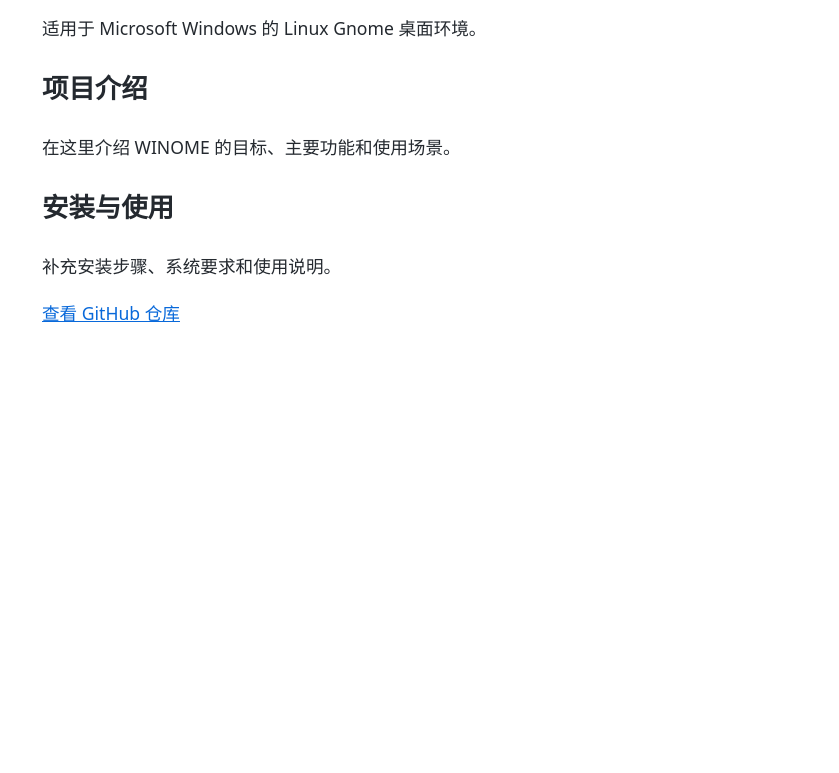
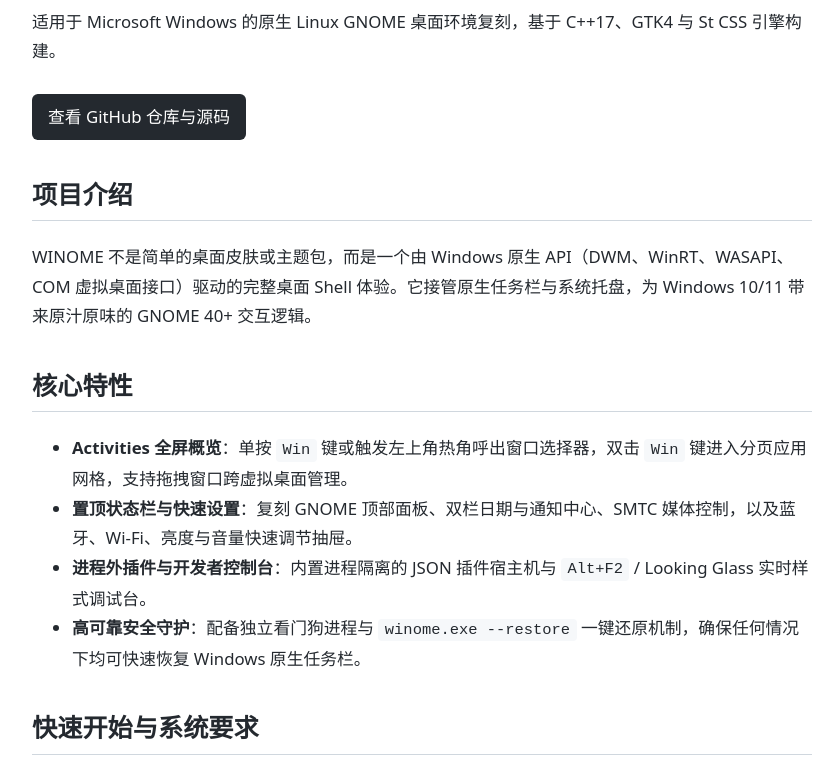
Before and after one commit to AOE20000/WINOME, a plain HTML site: page docs/docs/index.html in a window 1280 px wide. Shown: the part 133-906 px from the top of the page, without its empty margins (218-1057 px from the left). Before the commit the page ends 800 px from the top, so only its background shows below. Drawn offline with Linux system fonts and the light colour scheme.

Commit message:
Update index.html with Chinese localization and content

```diff
--- a/docs/docs/index.html
+++ b/docs/docs/index.html
@@ -3,31 +3,63 @@
 <head>
   <meta charset="utf-8">
   <meta name="viewport" content="width=device-width, initial-scale=1">
-  <title>WINOME — Windows GNOME Shell</title>
+  <title>WINOME — 适用于 Windows 的原生 GNOME Shell 桌面环境</title>
+  <meta name="description" content="WINOME 是一款基于 C++17 与 GTK4 的 Windows 桌面环境，在 Windows 10/11 上原生复刻 Linux GNOME Shell 交互体验，支持 Activities 概览、顶栏状态区、动态虚拟桌面与插件扩展。">
+  <meta name="keywords" content="WINOME, Windows GNOME, Windows 桌面环境, GNOME Shell Windows, Windows 11 美化, 替代 Explorer, GTK4">
+  <link rel="canonical" href="https://github.io">
   <meta name="google-site-verification" content="KDNwbrnQGs_3TjjicvcNecAX2chNAJ1Zy_TVIzu6aOY" />
   <style>
     body {
-      max-width: 760px;
+      max-width: 780px;
       margin: 4rem auto;
       padding: 0 1.25rem;
-      font: 1.1rem/1.7 system-ui, sans-serif;
+      font: 1.05rem/1.75 system-ui, -apple-system, sans-serif;
       color: #24292f;
     }
-    a { color: #0969da; }
+    h1 { margin-bottom: 0.25rem; }
+    h2 { margin-top: 2rem; border-bottom: 1px solid #d0d7de; padding-bottom: 0.3rem; }
+    a { color: #0969da; text-decoration: none; }
+    a:hover { text-decoration: underline; }
+    .btn {
+      display: inline-block;
+      margin-top: 0.75rem;
+      padding: 0.5rem 1rem;
+      background: #24292f;
+      color: #fff;
+      border-radius: 6px;
+      font-weight: 500;
+    }
+    .btn:hover { background: #32383f; text-decoration: none; }
+    code { background: #f6f8fa; padding: 0.15rem 0.4rem; border-radius: 4px; font-size: 0.92em; }
   </style>
 </head>
 <body>
-  <h1>WINOME</h1>
-  <p>适用于 Microsoft Windows 的 Linux Gnome 桌面环境。</p>
+  <header>
+    <h1>WINOME — Windows GNOME Shell</h1>
+    <p>适用于 Microsoft Windows 的原生 Linux GNOME 桌面环境复刻，基于 C++17、GTK4 与 St CSS 引擎构建。</p>
+    <p>
+      <a class="btn" href="https://github.com/AOE20000/WINOME">查看 GitHub 仓库与源码</a>
+    </p>
+  </header>
 
-  <h2>项目介绍</h2>
-  <p>在这里介绍 WINOME 的目标、主要功能和使用场景。</p>
+  <main>
+    <h2>项目介绍</h2>
+    <p>WINOME 不是简单的桌面皮肤或主题包，而是一个由 Windows 原生 API（DWM、WinRT、WASAPI、COM 虚拟桌面接口）驱动的完整桌面 Shell 体验。它接管原生任务栏与系统托盘，为 Windows 10/11 带来原汁原味的 GNOME 40+ 交互逻辑。</p>
 
-  <h2>安装与使用</h2>
-  <p>补充安装步骤、系统要求和使用说明。</p>
+    <h2>核心特性</h2>
+    <ul>
+      <li><strong>Activities 全屏概览</strong>：单按 <code>Win</code> 键或触发左上角热角呼出窗口选择器，双击 <code>Win</code> 键进入分页应用网格，支持拖拽窗口跨虚拟桌面管理。</li>
+      <li><strong>置顶状态栏与快速设置</strong>：复刻 GNOME 顶部面板、双栏日期与通知中心、SMTC 媒体控制，以及蓝牙、Wi-Fi、亮度与音量快速调节抽屉。</li>
+      <li><strong>进程外插件与开发者控制台</strong>：内置进程隔离的 JSON 插件宿主机与 <code>Alt+F2</code> / Looking Glass 实时样式调试台。</li>
+      <li><strong>高可靠安全守护</strong>：配备独立看门狗进程与 <code>winome.exe --restore</code> 一键还原机制，确保任何情况下均可快速恢复 Windows 原生任务栏。</li>
+    </ul>
 
-  <p>
-    <a href="https://github.com/AOE20000/WINOME">查看 GitHub 仓库</a>
-  </p>
+    <h2>快速开始与系统要求</h2>
+    <ul>
+      <li><strong>系统要求</strong>：Windows 10 / Windows 11（推荐 Win11 22621 或 24H2+ 以获得完整虚拟桌面接口支持）。</li>
+      <li><strong>下载与构建</strong>：前往 <a href="https://github.com">GitHub Releases</a> 获取自包含便携版压缩包，或通过 MSYS2 UCRT64 运行 <code>./build.sh release</code> 从源码构建。</li>
+      <li><strong>运行提示</strong>：隐藏原生任务栏需以<strong>管理员权限</strong>运行 <code>winome.exe</code>。</li>
+    </ul>
+  </main>
 </body>
 </html>
```
